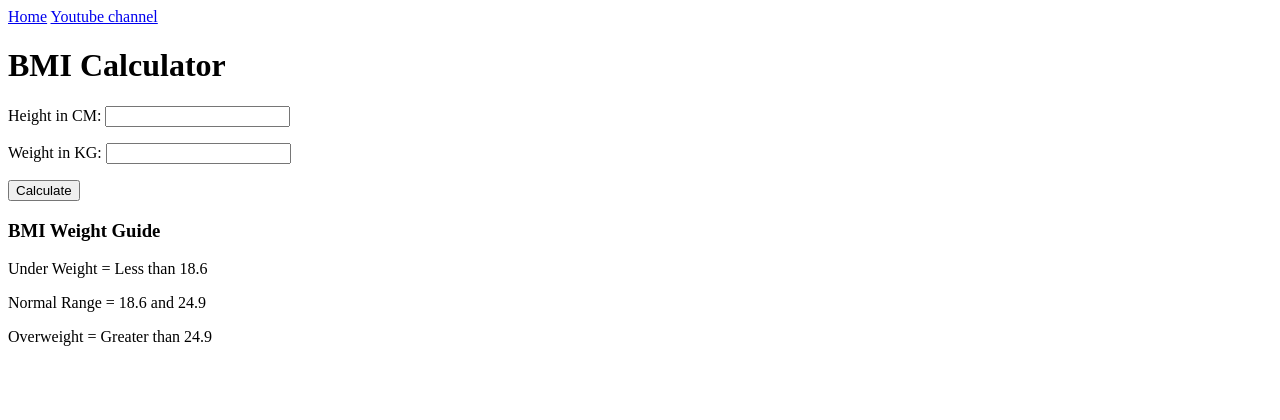
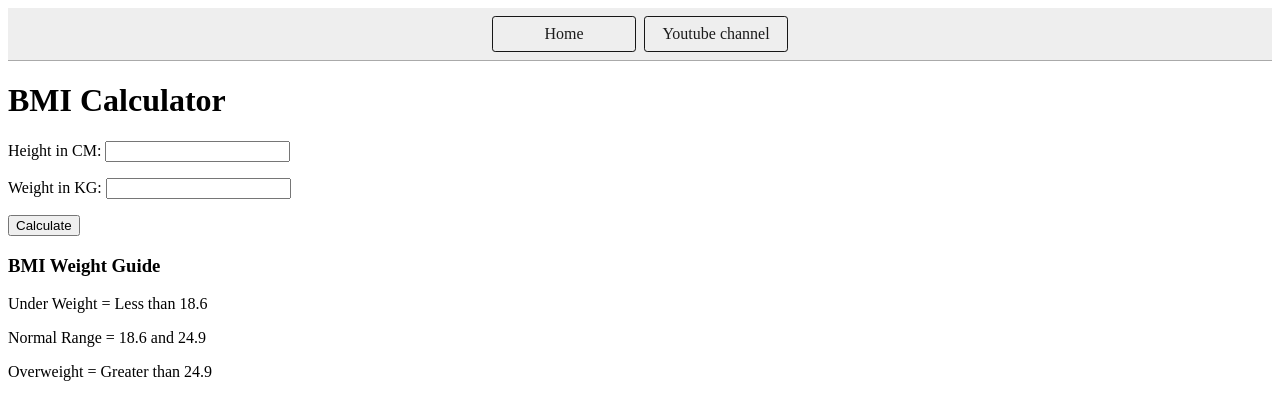
Before and after one commit to ShubhamShivade/ShubhamShivadeApps, a plain HTML site: page Basic_Web_Apps/2-BMICalculator/index.html in a window 1280 px wide. Drawn offline with Linux system fonts and the light colour scheme; files that its build step writes are made by us from their sources.

Commit message:
adding the changes for path and Title

```diff
--- a/Basic_Web_Apps/1-ColorChanger/style.css
+++ b/Basic_Web_Apps/1-ColorChanger/style.css
@@ -5,6 +5,27 @@ html{
     margin: 0;
 }
 
+nav {
+    display: flex;
+    flex-wrap: wrap;
+    align-items: center;
+    justify-content: center;
+    padding: 0.5rem;
+    gap: 0.5rem;
+    border-bottom: solid 1px #aaa;
+    background-color: #eee;
+  }
+
+  nav a {
+    display: inline-block;
+    min-width: 9rem;
+    padding: 0.5rem;
+    border-radius: 0.2rem;
+    border: solid 1px rgb(22, 22, 22);
+    text-align: center;
+    text-decoration: none;
+    color: #1b1b1b;
+  }
 
 span{
     display: block;
--- a/Basic_Web_Apps/2-BMICalculator/index.html
+++ b/Basic_Web_Apps/2-BMICalculator/index.html
@@ -9,8 +9,8 @@
 </head>
 <body>
     <nav>
-        <a href="/" aria-current="page">Home</a>
-        <a target="_blank" href="https://www.youtube.com/@chaiaurcode"
+        <a href="/index.html" aria-current="page">Home</a>
+        <a target="_blank" href="https://www.youtube.com/"
         >Youtube channel</a>
     </nav>
     <div class="container">
--- a/Basic_Web_Apps/2-BMICalculator/style.css
+++ b/Basic_Web_Apps/2-BMICalculator/style.css
@@ -0,0 +1,28 @@
+* {
+    box-sizing: border-box;
+  }
+html{
+    margin: 0;
+}
+
+nav {
+    display: flex;
+    flex-wrap: wrap;
+    align-items: center;
+    justify-content: center;
+    padding: 0.5rem;
+    gap: 0.5rem;
+    border-bottom: solid 1px #aaa;
+    background-color: #eee;
+  }
+
+  nav a {
+    display: inline-block;
+    min-width: 9rem;
+    padding: 0.5rem;
+    border-radius: 0.2rem;
+    border: solid 1px rgb(22, 22, 22);
+    text-align: center;
+    text-decoration: none;
+    color: #1b1b1b;
+  }
```
Also changed, not shown: Basic_Web_Apps/1-ColorChanger/index.html (+2 -2 lines), Basic_Web_Apps/3-DigitalClock/index.html (+2 -2 lines), Basic_Web_Apps/4-GuessTheNumber/index.html (+4 -5 lines), Basic_Web_Apps/5-keyboardCheck/index.html (+4 -5 lines), Basic_Web_Apps/6-unlimitedColors/index.html (+5 -6 lines), index.html (+2 -2 lines).
